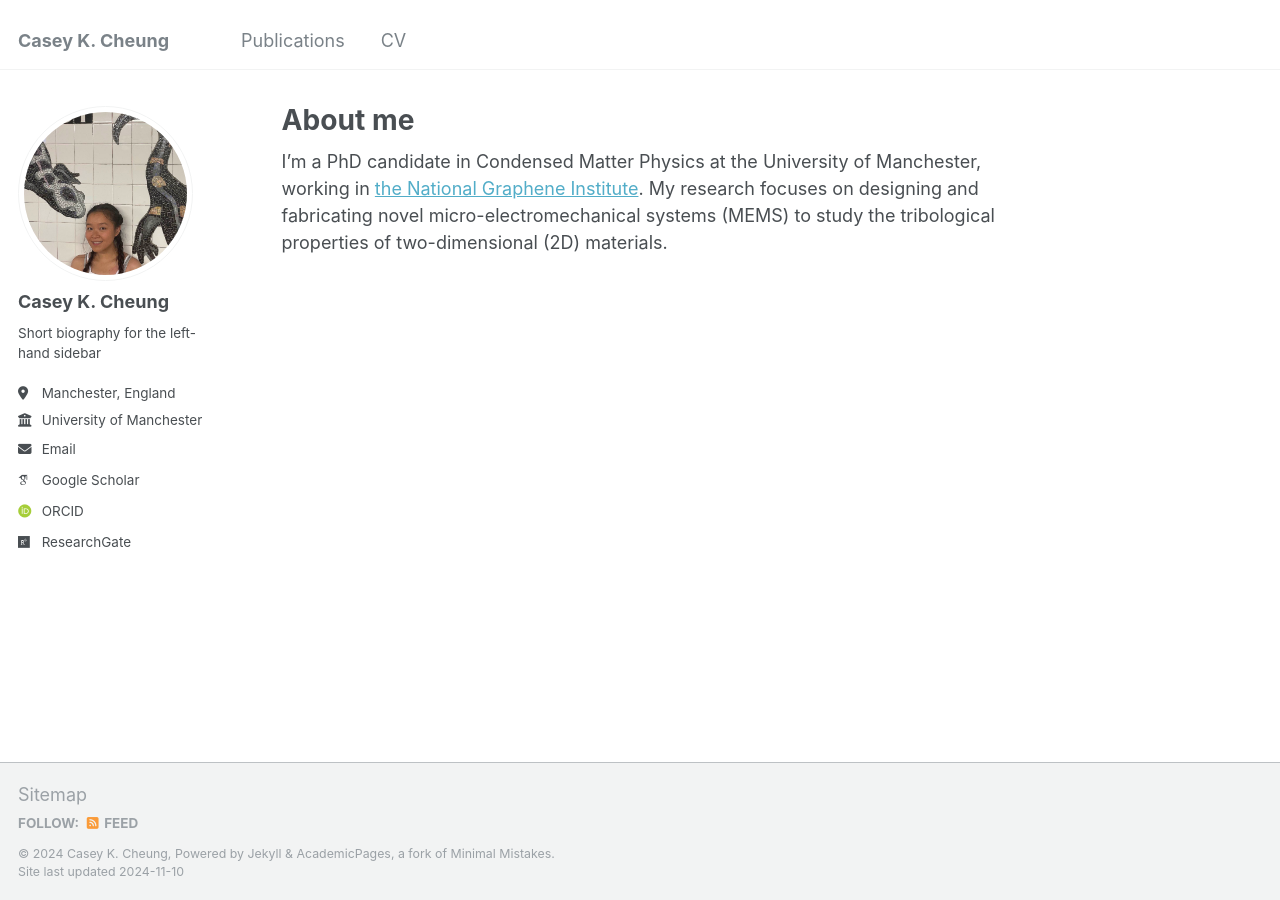
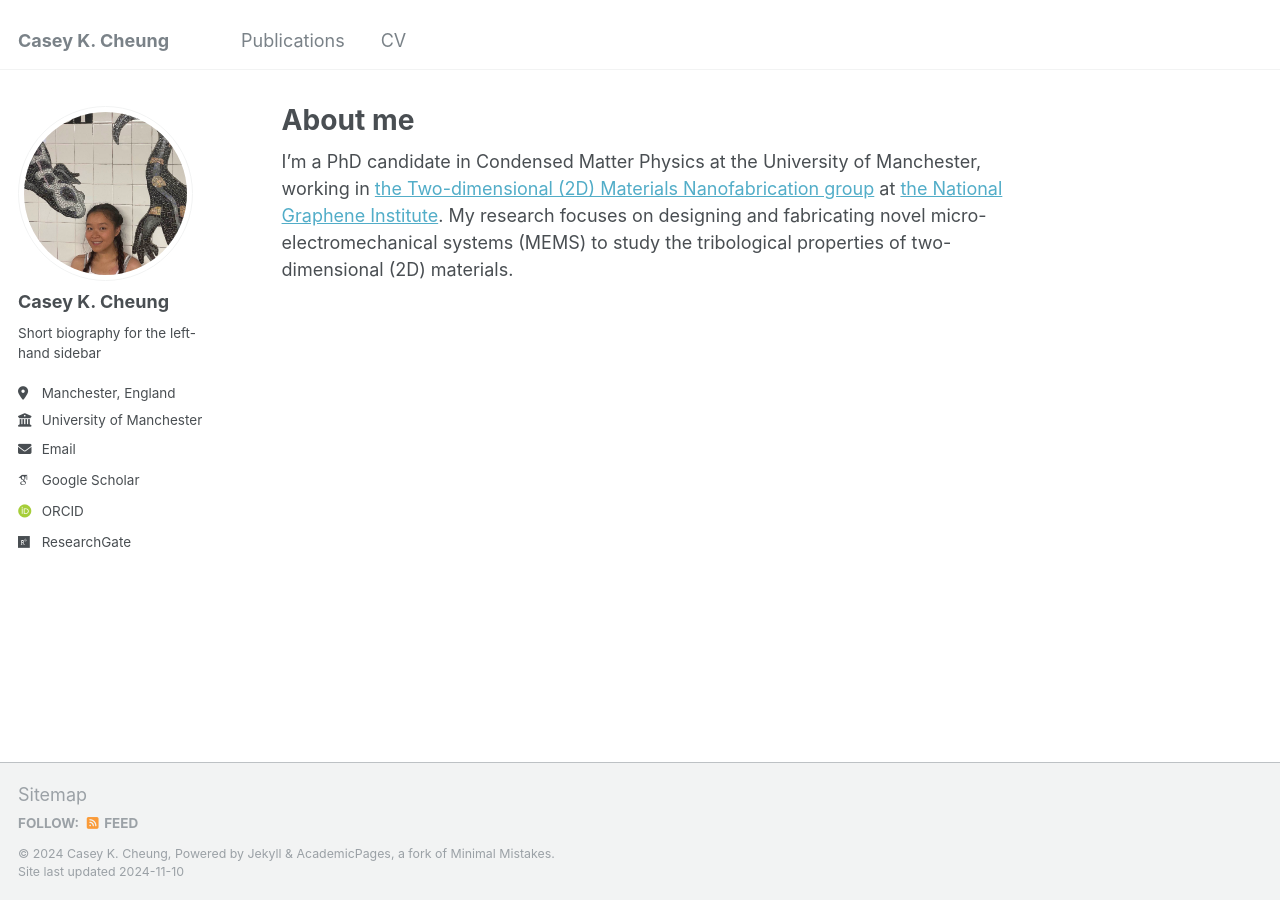
Before and after one commit to casey-cheung/casey-cheung.github.io, a Jekyll site: the page built from _pages/about.md, in a window 1280 px wide. Built offline with Jekyll 4.4.1, drawn with Linux system fonts in a browser that asks for light colours; some web fonts are replaced.

Commit message:
Update about.md

```diff
--- a/_pages/about.md
+++ b/_pages/about.md
@@ -7,4 +7,4 @@ redirect_from:
   - /about.html
 ---
 
-I'm a PhD candidate in Condensed Matter Physics at the University of Manchester, working in [the National Graphene Institute](https://www.graphene.manchester.ac.uk/ngi/). My research focuses on designing and fabricating novel micro-electromechanical systems (MEMS) to study the tribological properties of two-dimensional (2D) materials.
+I'm a PhD candidate in Condensed Matter Physics at the University of Manchester, working in [the Two-dimensional (2D) Materials Nanofabrication group](https://www.rglab.co.uk/) at [the National Graphene Institute](https://www.graphene.manchester.ac.uk/ngi/). My research focuses on designing and fabricating novel micro-electromechanical systems (MEMS) to study the tribological properties of two-dimensional (2D) materials.
```
